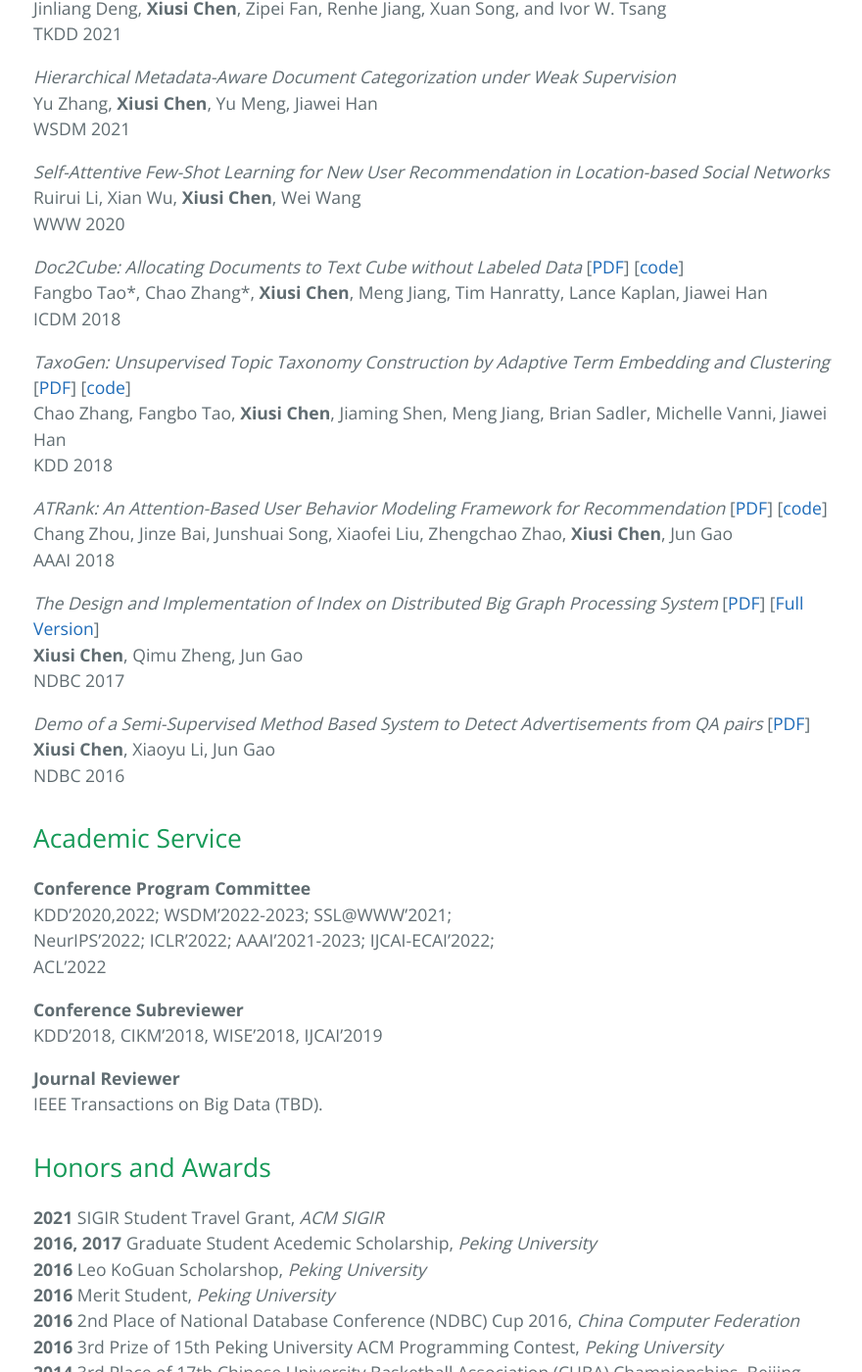
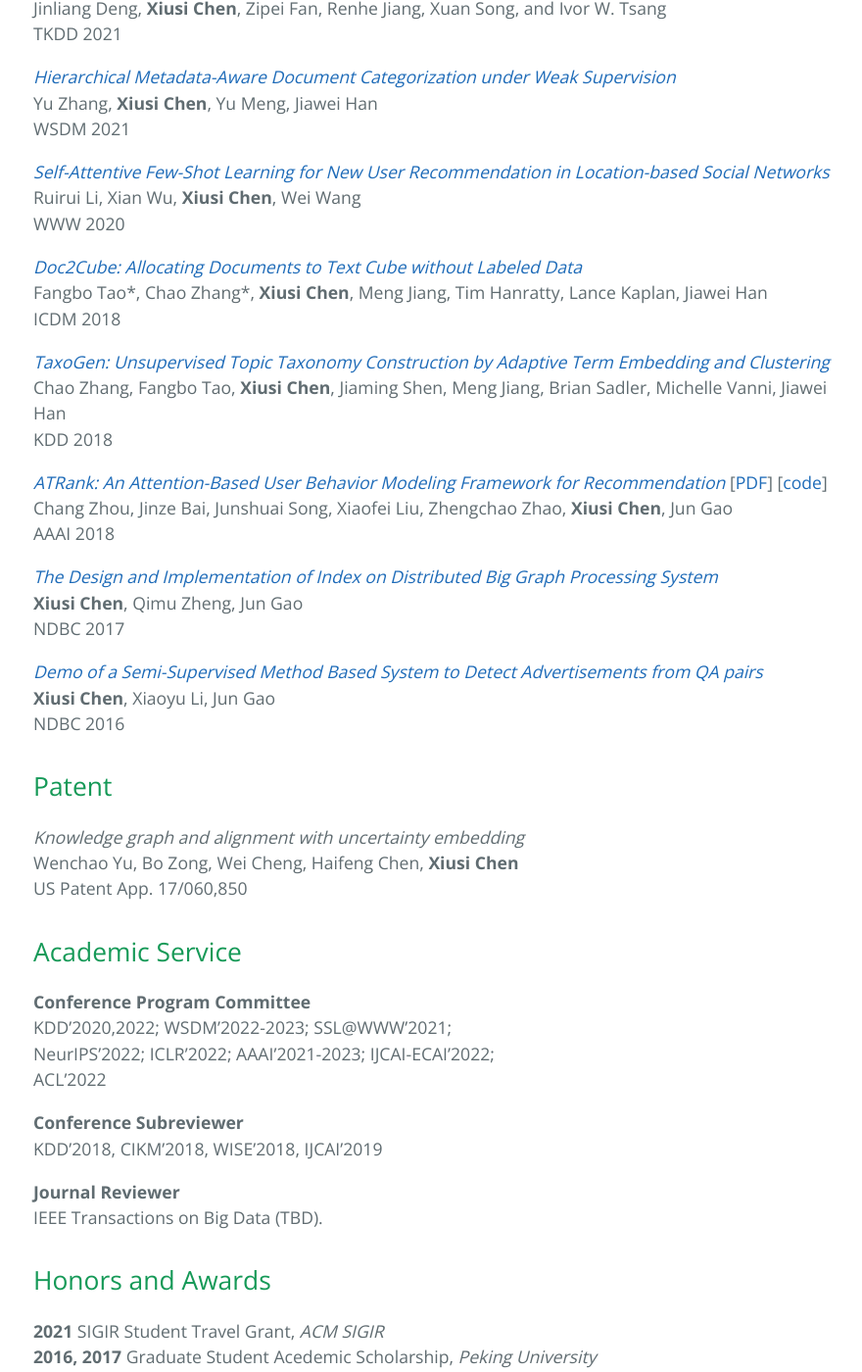
Before and after one commit to xiusic/xiusic.github.io, a Jekyll site: the page built from index.md, in a window 1280 px wide and 1400 px high, scrolled down 2564 px. Shown: the whole window at 98% size, without its empty margins (190-1070 px from the left). Built offline with Jekyll 4.4.1, drawn with Linux system fonts in a browser that asks for light colours; our own code applies the rules of GitHub Pages for plain Markdown files; some of the changed text lies outside the part shown.

Commit message:
Update index.md

```diff
--- a/_config.yml
+++ b/_config.yml
@@ -1,4 +1,4 @@
-title: Xiusi Chen
+title: Xiusi Chen  陈修司
 description: Ph.D candidate in Computer Science @ UCLA
 show_downloads: false
 google_analytics:
--- a/index.md
+++ b/index.md
@@ -66,57 +66,63 @@ _ReLiable: Offline Reinforcement Learning for Tactical Strategies in Professiona
 **Xiusi Chen**, Jyun-Yu Jiang, Kun Jin, Yichao Zhou, Mingyan Liu, Jefferey Brantingham and Wei Wang
 CIKM 2022
 
-_MotifClass: Weakly Supervised Text Classification with Higher-order Metadata Information_
+[_MotifClass: Weakly Supervised Text Classification with Higher-order Metadata Information_](https://arxiv.org/pdf/2111.04022.pdf)
 Yu Zhang\*, Shweta Garg\*, Yu Meng, **Xiusi Chen** and Jiawei Han
 WSDM 2022
 
-_COVID-19 Surveiller: Toward a Robust and Effective Pandemic Surveillance System based on Social Media Mining_
+[_COVID-19 Surveiller: Toward a Robust and Effective Pandemic Surveillance System based on Social Media Mining_](https://royalsocietypublishing.org/doi/epdf/10.1098/rsta.2021.0125)
 Jyun-Yu Jiang, Yichao Zhou, **Xiusi Chen**, Yan-Ru Jhou, Liqi Zhao, Sabrina Liu, Po-Chun Yang, Jule Ahmar, Wei Wang
 Philosophical Transactions A, 2022
 
-_\#StayHome or \#Marathon? Social Media Enhanced Pandemic Surveillance on Spatial-temporal Dynamic Graphs_
+[_\#StayHome or \#Marathon? Social Media Enhanced Pandemic Surveillance on Spatial-temporal Dynamic Graphs_](https://dl.acm.org/doi/pdf/10.1145/3459637.3482222)
 Yichao Zhou, Jyun-Yu Jiang, **Xiusi Chen** and Wei Wang
 CIKM 2021
 
-_ST-Norm: Spatial and Temporal Normalization for Multi-variate Time Series Forecasting_
+[_ST-Norm: Spatial and Temporal Normalization for Multi-variate Time Series Forecasting_](https://dl.acm.org/doi/10.1145/3447548.3467330)
 Jinliang Deng, **Xiusi Chen**, Renhe Jiang, Xuan Song, and Ivor W. Tsang
 KDD 2021
 
-_Evaluating audience loyalty and authenticity in influencer marketing via multi-task multi-relational learning_
+[_Evaluating audience loyalty and authenticity in influencer marketing via multi-task multi-relational learning_](https://ojs.aaai.org/index.php/ICWSM/article/view/18060/17863)
 Seungbae Kim, **Xiusi Chen**, Jyun-Yu Jiang, Jinyoung Han, and Wei Wang
 ICWSM 2021
 
-_The Pulse of Urban Transport: Exploring the Co-evolving Pattern for Spatio-temporal Forecasting_
+[_The Pulse of Urban Transport: Exploring the Co-evolving Pattern for Spatio-temporal Forecasting_](https://dl.acm.org/doi/10.1145/3450528)
 Jinliang Deng, **Xiusi Chen**, Zipei Fan, Renhe Jiang, Xuan Song, and Ivor W. Tsang
 TKDD 2021
 
-_Hierarchical Metadata-Aware Document Categorization under Weak Supervision_
+[_Hierarchical Metadata-Aware Document Categorization under Weak Supervision_](https://arxiv.org/pdf/2010.13556)
 Yu Zhang, **Xiusi Chen**, Yu Meng, Jiawei Han
 WSDM 2021
 
-_Self-Attentive Few-Shot Learning for New User Recommendation in Location-based Social Networks_
+[_Self-Attentive Few-Shot Learning for New User Recommendation in Location-based Social Networks_](https://dl.acm.org/doi/pdf/10.1145/3366423.3379994)
 Ruirui Li, Xian Wu, **Xiusi Chen**, Wei Wang
 WWW 2020
 
-_Doc2Cube: Allocating Documents to Text Cube without Labeled Data_ [[PDF](http://chaozhang.org/papers/icdm18.pdf)]  [[code](https://github.com/fangbo-tao/doc2cube)]
+[_Doc2Cube: Allocating Documents to Text Cube without Labeled Data_](http://chaozhang.org/papers/icdm18.pdf)
 Fangbo Tao\*, Chao Zhang\*, **Xiusi Chen**, Meng Jiang, Tim Hanratty, Lance Kaplan, Jiawei Han
 ICDM 2018
 
-_TaxoGen: Unsupervised Topic Taxonomy Construction by Adaptive Term Embedding and Clustering_ [[PDF](http://delivery.acm.org/10.1145/3230000/3220064/p2701-zhang.pdf?ip=131.179.49.186&id=3220064&acc=ACTIVE%20SERVICE&key=CA367851C7E3CE77%2E79535EF926D6BC05%2E4D4702B0C3E38B35%2E4D4702B0C3E38B35&__acm__=1543628672_ac235d30fba1750ceaae158e46248e19)]  [[code](https://github.com/franticnerd/taxogen)]
+[_TaxoGen: Unsupervised Topic Taxonomy Construction by Adaptive Term Embedding and Clustering_](http://delivery.acm.org/10.1145/3230000/3220064/p2701-zhang.pdf?ip=131.179.49.186&id=3220064&acc=ACTIVE%20SERVICE&key=CA367851C7E3CE77%2E79535EF926D6BC05%2E4D4702B0C3E38B35%2E4D4702B0C3E38B35&__acm__=1543628672_ac235d30fba1750ceaae158e46248e19)
 Chao Zhang, Fangbo Tao, **Xiusi Chen**, Jiaming Shen, Meng Jiang, Brian Sadler, Michelle Vanni, Jiawei Han
 KDD 2018
 
-_ATRank: An Attention-Based User Behavior Modeling Framework for Recommendation_ [[PDF](papers/aaai18_zhou.pdf)]  [[code](https://github.com/jinze1994/ATRank)]
+[_ATRank: An Attention-Based User Behavior Modeling Framework for Recommendation_](papers/aaai18_zhou.pdf) [[PDF](papers/aaai18_zhou.pdf)]  [[code](https://github.com/jinze1994/ATRank)]
 Chang Zhou, Jinze Bai, Junshuai Song, Xiaofei Liu, Zhengchao Zhao, **Xiusi Chen**, Jun Gao
 AAAI 2018
 
-_The Design and Implementation of Index on Distributed Big Graph Processing System_ [[PDF](papers/ndbc17short.pdf)]  [[Full Version](papers/ndbc17.pdf)]
+[_The Design and Implementation of Index on Distributed Big Graph Processing System_](papers/ndbc17short.pdf)
 **Xiusi Chen**, Qimu Zheng, Jun Gao
 NDBC 2017
 
-_Demo of a Semi-Supervised Method Based System to Detect Advertisements from QA pairs_ [[PDF](papers/ndbc16.pdf)]
+[_Demo of a Semi-Supervised Method Based System to Detect Advertisements from QA pairs_](papers/ndbc16.pdf)
 **Xiusi Chen**, Xiaoyu Li, Jun Gao
 NDBC 2016
+
+
+## Patent
+_Knowledge graph and alignment with uncertainty embedding_
+Wenchao Yu, Bo Zong, Wei Cheng, Haifeng Chen, **Xiusi Chen**
+US Patent App. 17/060,850
 
 
 ## Academic Service
```
